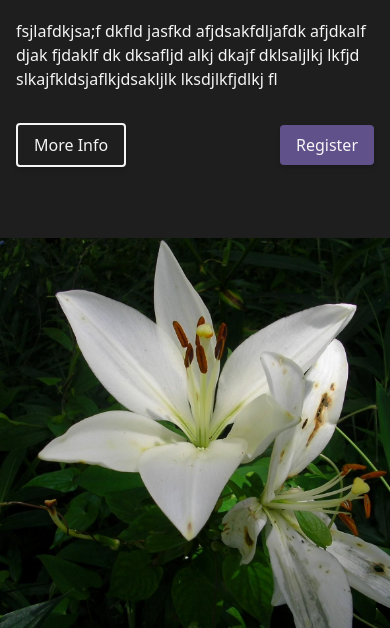
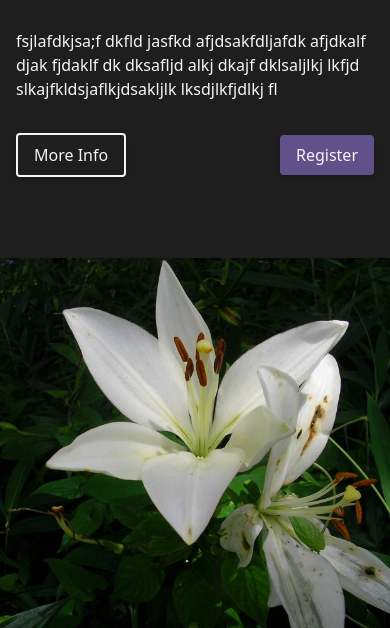
Before and after one commit to ryanbyrne30/elevate-experience, an Astro site in the folder web/: page / in a window 390 px wide. Shown: the part 216-844 px from the top of the page. Built offline with nearby package versions, Linux system fonts and the light colour scheme; Astro itself is replaced by a stand-in of ours.

Commit message:
Testing grid home

```diff
--- a/web/src/pages/index.astro
+++ b/web/src/pages/index.astro
@@ -6,7 +6,11 @@ import PrimaryButton from '@/components/buttons/PrimaryButton';
 ---
 
 <Layout title="Welcome to Astro.">
-	<div class="grid grid-rows-2 items-center justify-items-center w-screen min-h-screen lg:flex lg:flex-row lg:center pt-16 lg:pt-0">
+	<div class="grid grid-rows-2 items-center justify-items-center w-screen min-h-screen lg:flex lg:flex-row lg:center pt-16 lg:pt-0"
+		style={{
+			gridTemplateRows: "auto auto"
+		}}
+	>
 		<header class="p-4 py-10 lg:p-20 w-full lg:w-4/5 max-w-xl lg:max-w-3xl">
 			<h1>Freedom Ball</h1>
 			<div class="w-full row center justify-between flex-wrap">
@@ -27,7 +31,7 @@ import PrimaryButton from '@/components/buttons/PrimaryButton';
 				</a>
 			</div>
 		</header>
-			<img src="/lily.jpeg" class="object-cover w-full h-full min-h-fit lg:h-screen" />
+			<img src="/lily.jpeg" class="object-cover w-full h-full min-h-fit max-h-screen lg:h-screen" />
 	</div>
 </Layout>
 
```
